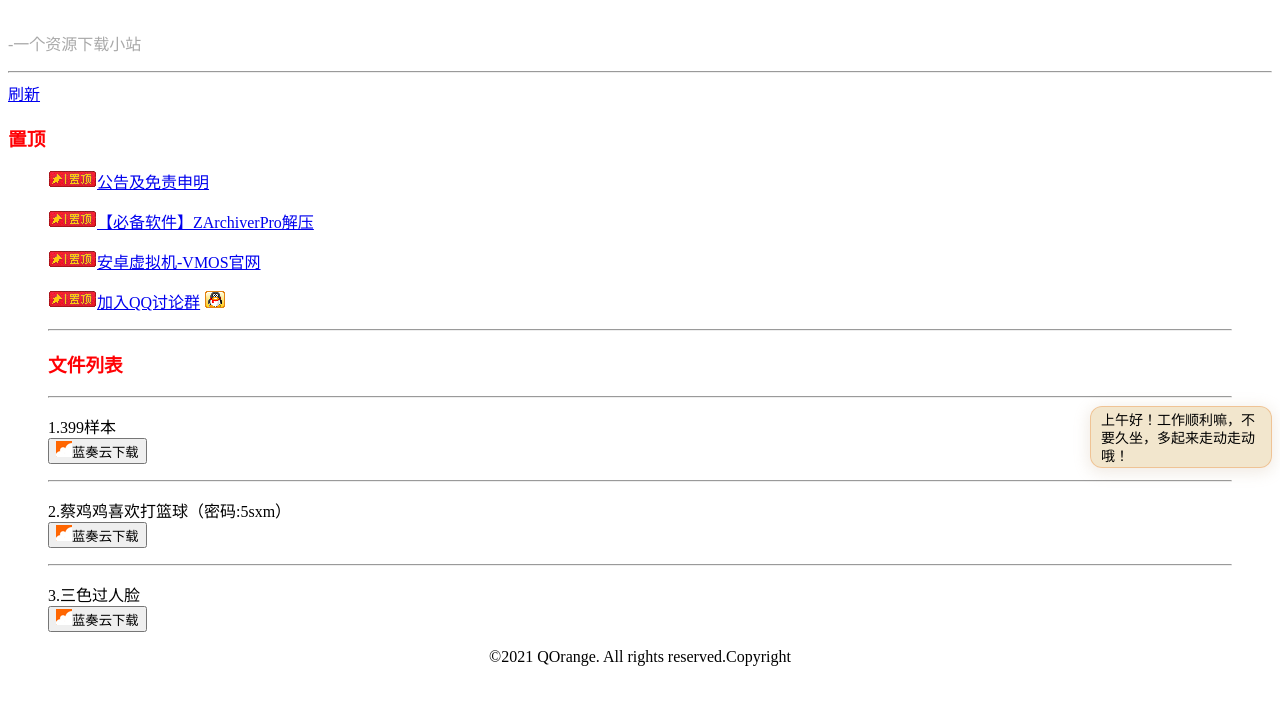
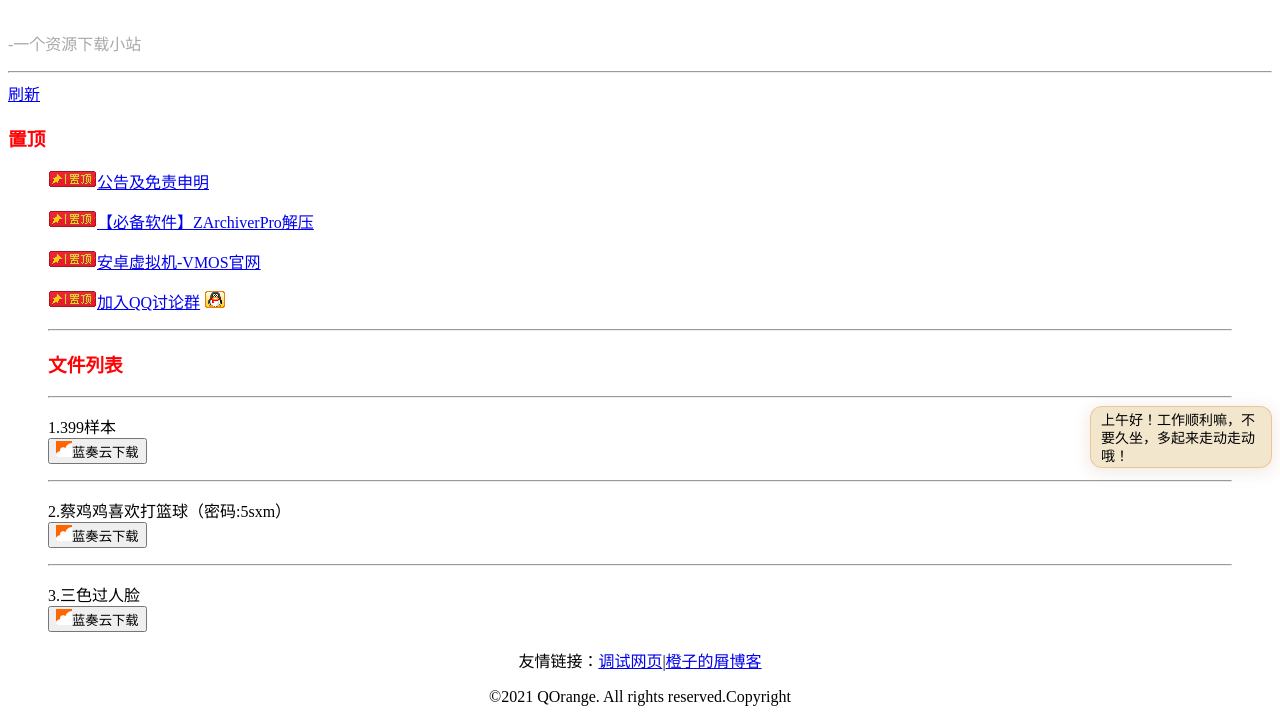
Before and after one commit to QOrange233/QOrange233.github.io, a plain HTML site: page index.html in a window 1280 px wide. Shown: the part 191-913 px from the top of the page. Before the commit the page ends 873 px from the top, so only its background shows below. Drawn offline with Linux system fonts and the light colour scheme; no server answers.

Commit message:
Update index.html

```diff
--- a/index.html
+++ b/index.html
@@ -27,6 +27,7 @@
 	<hr>
 	<p style="text-align: left">3.三色过人脸<a href="https://syke.lanzouq.com/iSMvmyk9w7c"><br><button><img src="img/lanzou.ico">蓝奏云下载</button></a></p>
 <blockquote>
+	<p style="text-align:center">友情链接：<a href="demo">调试网页</a>|<a href="https://saizhike.github.io">橙子的屑博客</a></p>
 	<p style="text-align:center">©2021 QOrange. All rights reserved.Copyright</p>
 	<script src="js/kbn.js" defer></script>
 </body>
```
